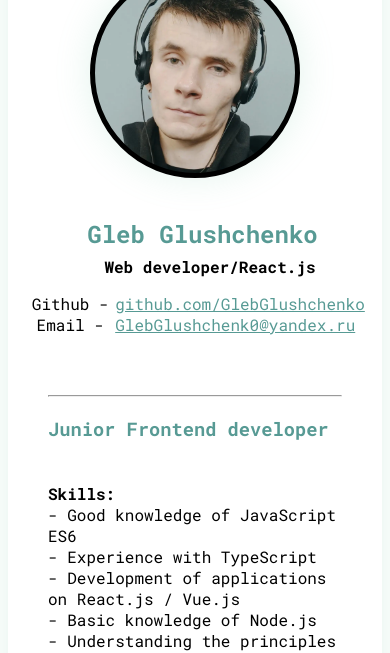
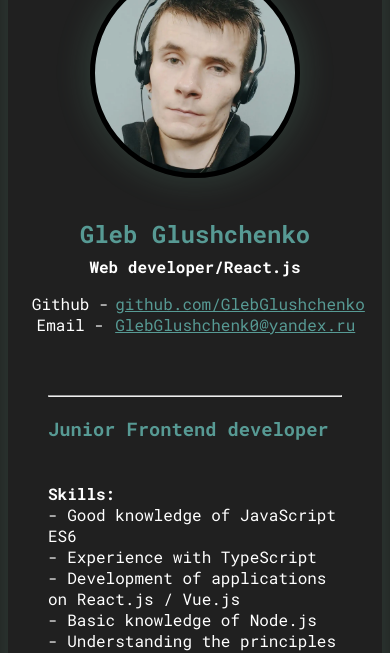
Before and after one commit to GlebGlushchenko/CV, a plain HTML site: page index.html in a window 390 px wide. Shown: the part 197-850 px from the top of the page. Drawn offline with Linux system fonts and the light colour scheme.

Commit message:
правки

```diff
--- a/css/main.css
+++ b/css/main.css
@@ -95,6 +95,7 @@ body {
   display: flex;
   align-items: center;
   justify-content: space-around;
+  padding: 0;
 
 }
 
@@ -333,3 +334,15 @@ html.transition * {
     margin: 0!important;
   }
 }
+
+/* MEDIA */
+
+@media screen and (max-width: 500px) {
+  .header-info__title {
+    margin-left: 0;
+  }
+
+  .header-info__subtitle {
+    margin-left: 0;
+  }
+}
--- a/index.html
+++ b/index.html
@@ -11,9 +11,9 @@
   <link rel="preconnect" href="https://fonts.gstatic.com" crossorigin>
   <link href="https://fonts.googleapis.com/css2?family=Roboto+Mono:ital,wght@0,400;0,700;1,300&display=swap"
     rel="stylesheet">
-  <link rel="stylesheet" href="../css/main.css" />
-  <link rel="stylesheet" href="../css/dark.css" media="(prefers-color-scheme: dark)">
-  <link rel="stylesheet" href="../css/light.css" media="(prefers-color-scheme: light)">
+    <link rel="stylesheet" href="../css/main.css" />
+    <link rel="stylesheet" href="../css/dark.css" media="(prefers-color-scheme: dark)">
+    <link rel="stylesheet" href="../css/dark.css" media="(prefers-color-scheme: light)">
 </head>
 
 <body>
```
Also changed, not shown: img/btn.png, img/logo-footer.png.
